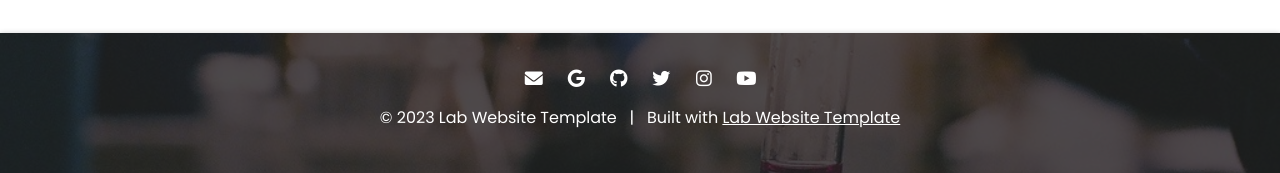
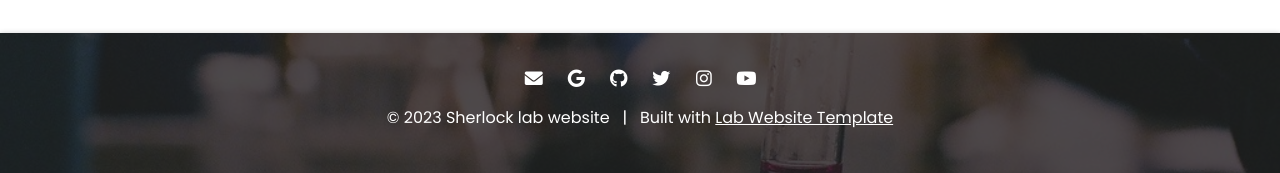
Before and after one commit to gsherloc/sherlock_lab, a Jekyll site: the page built from index.md, in a window 1280 px wide and 900 px high, scrolled down 973 px. Shown: the part 727-900 px from the top of the window. Built offline with Jekyll 4.4.1, drawn with Linux system fonts in a browser that asks for light colours; some of the changed text lies outside the part shown.

Commit message:
Update _config.yaml

```diff
--- a/_config.yaml
+++ b/_config.yaml
@@ -1,12 +1,12 @@
 ### basic settings
 
 # site properties and page defaults
-title: Lab Website Template
+title: Sherlock lab website
 description: An easy-to-use, flexible website template for labs, with automatic citations, GitHub tag imports, pre-built components, and more.
 logo: images/logo.svg
 header: images/background.jpg
 footer: images/background.jpg
-baseurl: /lab-website-template
+baseurl: /sherlock_lab
 
 # site social media and other links
 links:
```
